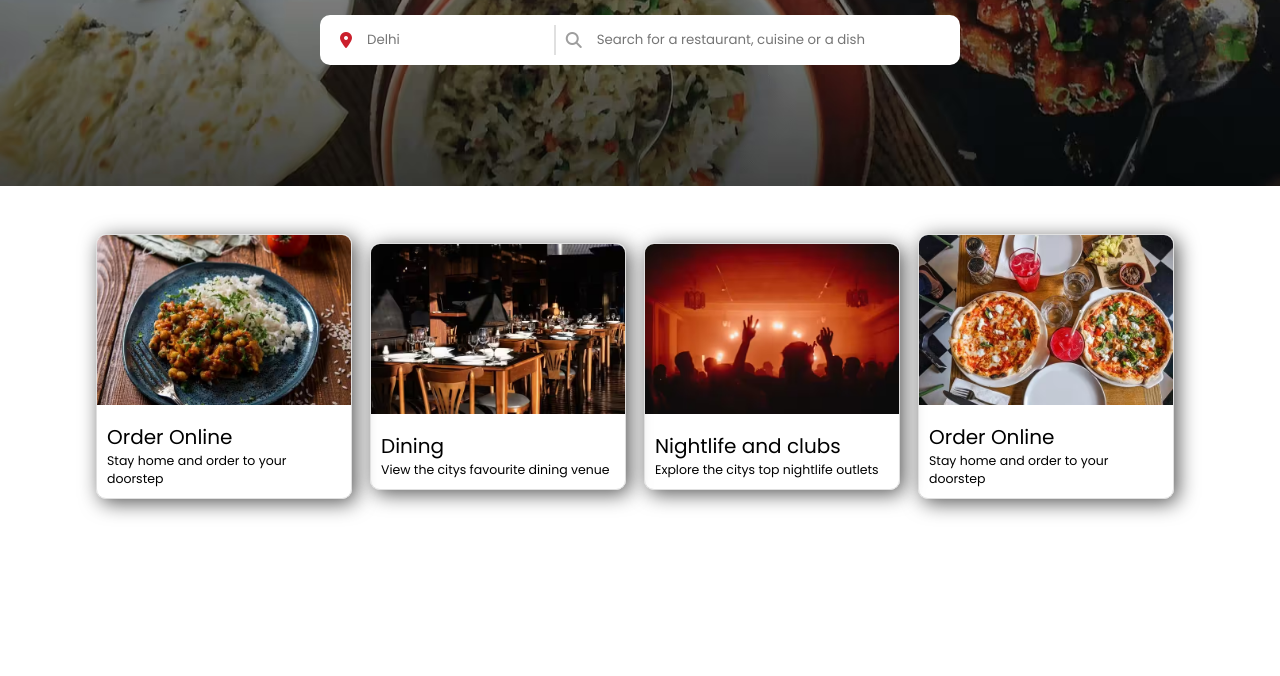
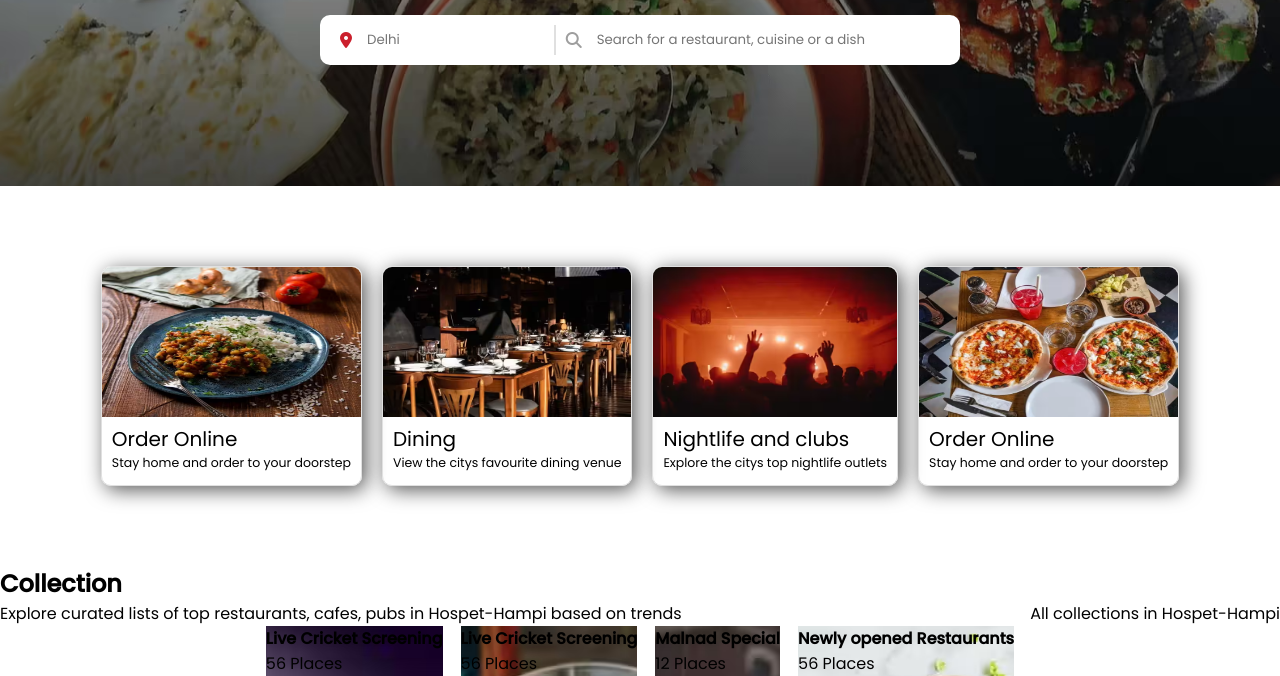
Before and after one commit to TANMAYTIWARIGUTS/PP-Zomato-Landing-Page, a plain HTML site: page index.html in a window 1280 px wide. Shown: the part 294-970 px from the top of the page. Before the commit the page ends 841 px from the top, so only its background shows below. Drawn offline with Linux system fonts and the light colour scheme.

Commit message:
made changes

```diff
--- a/index.html
+++ b/index.html
@@ -98,5 +98,51 @@
         </div>
       </div>
     </section>
+
+    <section class="container collections">
+
+      <h1>Collection</h1>
+
+      <div class="sub__heading_container">
+        <span>Explore curated lists of top restaurants, cafes, pubs in Hospet-Hampi based on trends</span>
+        <span>All collections in Hospet-Hampi</span>
+      </div>
+
+      <div class="collections_card_container">
+
+        <div class="card card1">
+          <div class="content">
+            <h4>Live Cricket Screening</h4>
+            <span>56 Places</span>
+          </div>
+          <div class="overlay"></div>
+        </div>
+
+        <div class="card card2">
+          <div class="content">
+            <h4>Live Cricket Screening</h4>
+            <span>56 Places</span>
+          </div>
+          <div class="overlay"></div>
+        </div>
+
+        <div class="card card3">
+          <div class="content">
+            <h4>Malnad Special</h4>
+            <span>12 Places</span>
+          </div>
+          <div class="overlay"></div>
+        </div>
+
+        <div class="card card4">
+          <div class="content">
+            <h4>Newly opened Restaurants</h4>
+            <span>56 Places</span>
+          </div>
+          <div class="overlay"></div>
+        </div>
+
+      </div>
+    </section>
   </body>
 </html>
--- a/styles.css
+++ b/styles.css
@@ -110,14 +110,14 @@
   }
 }
 
-.container{
-  margin: 3rem auto;
-  width:100%;
-}
+/* .container{
+  width:90%;
+} */
 .we__offer{
+  margin: 5rem auto; /*margin-space around item*/
   display: flex;
   flex-wrap: wrap;
-  gap: 0.5rem;
+  gap: 1.25rem; /*gap between cards*/
   align-items: center;
   justify-content: center;
 }
@@ -126,21 +126,21 @@
   overflow:hidden;
   border: 1px solid #e0e0e0;
   transition: all 1s ease;
-  margin-right: 10px;
-  width:20%;
+  /* margin-right: 10px; */
   box-shadow: 4px 4px 20px #585858;
+  height: 220px;
 }
 .we__offer_card:hover{
   transform: scale(1.1);
 }
 .we__offer_card img{
   width:100%;
-  height: 170px;
-  object-fit:cover;
-  object-position: center;
+  height: 150px;
+  /* object-fit:cover; */
+  /* object-position: center; */
 }
 .we__offer_content{
-  padding:10px;
+  padding:0px 10px 10px 10px;
 }
 .we__offer_content h2{
   font-size:20px;
@@ -149,3 +149,39 @@
 .we__offer_content p{
   font-size:12.5px;
 }
+
+.collections h1{
+  font-weight: 600;
+}
+.sub__heading_container{
+  display:flex;
+  align-items: center;
+  justify-content: space-between;
+}
+sub__heading_container span:nth-child(2){
+  font-style:blueviolet
+}
+
+.collections_card_container{
+  display:flex;
+  align-items: center;
+  justify-content: center;
+  gap:18px;
+}
+
+card{
+  width:20%;
+  height:200px;
+}
+.card1{
+  background-image: url(./images/collection1.jpg);
+}
+.card2{
+  background-image: url(./images/collection2.jpg);
+}
+.card3{
+  background-image: url(./images/collection3.jpg);
+}
+.card4{
+  background-image: url(./images/collection4.jpg);
+}
```
Also changed, not shown: 1 other file.
